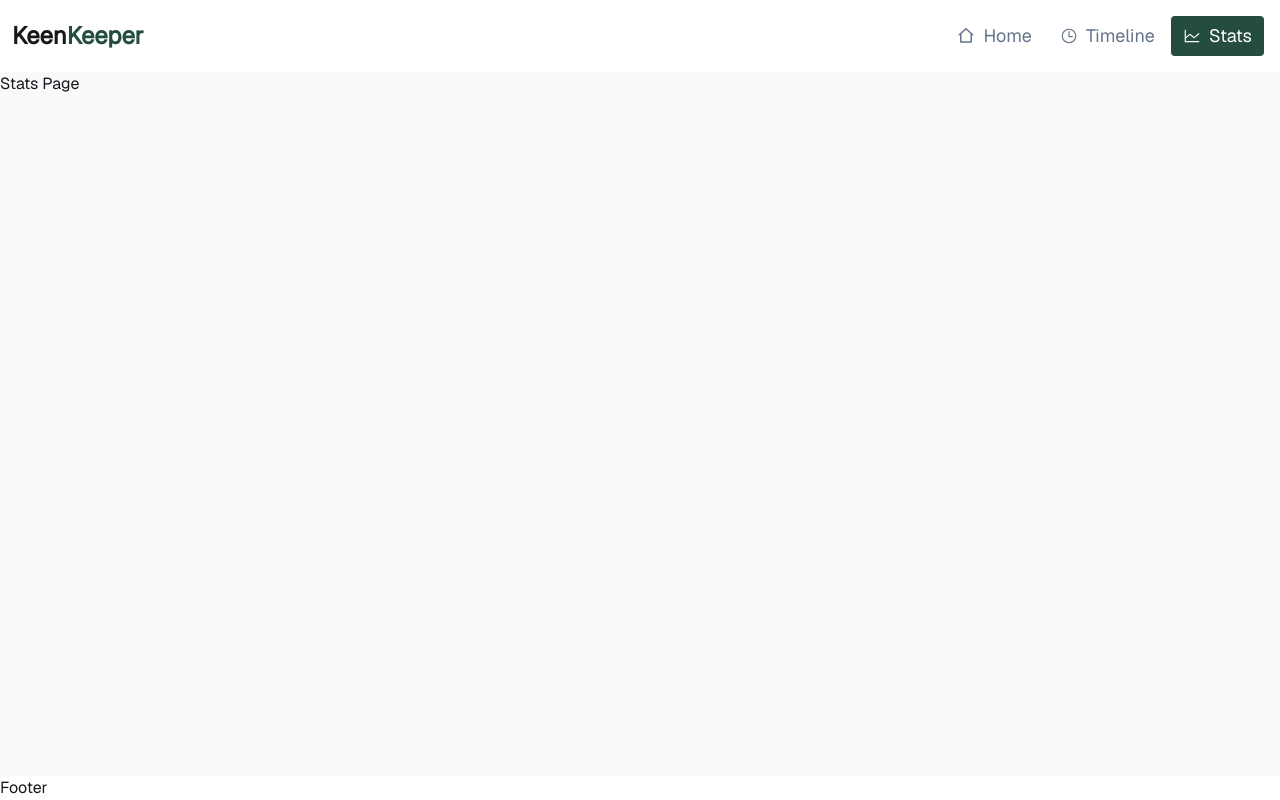
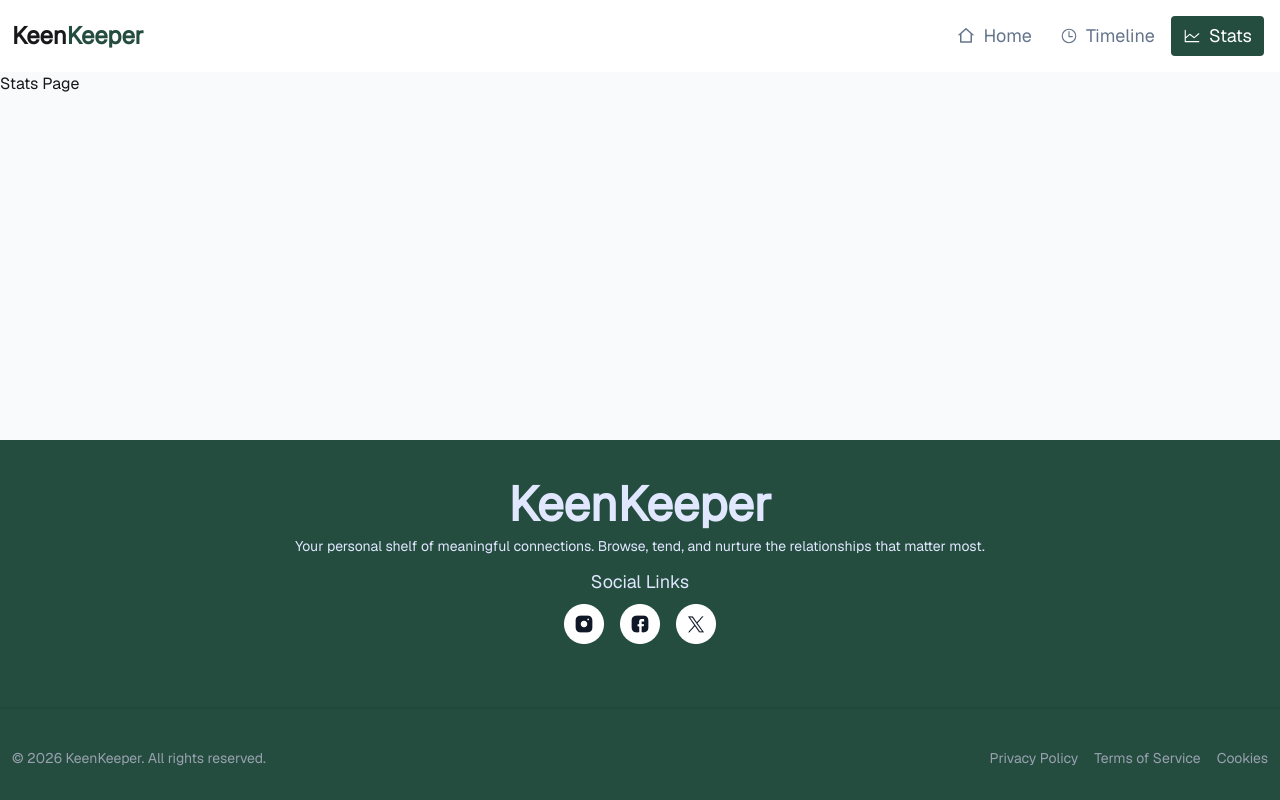
Before and after one commit to mjaabdullah/keen-keeper, a React (Vite) app: page /stats in a window 1280 px wide. Built offline with nearby package versions, Linux system fonts and the light colour scheme.

Commit message:
Add Footer

```diff
--- a/src/components/shared/Footer.jsx
+++ b/src/components/shared/Footer.jsx
@@ -1,5 +1,47 @@
+import facebookLogo from "../../assets/facebook.png";
+import instagramLogo from "../../assets/instagram.png";
+import twitterLogo from "../../assets/twitter.png";
 const Footer = () => {
-  return <div>Footer</div>;
+  return (
+    <footer className="bg-[#244D3F]">
+      <div className="container mx-auto">
+        <section className="footer footer-horizontal footer-center text-primary-content p-2.5 md:p-10 gap-3 pb-2.5">
+          <aside>
+            <h2 className="text-5xl font-bold">KeenKeeper</h2>
+            <p>
+              Your personal shelf of meaningful connections. Browse, tend, and
+              nurture the relationships that matter most.
+            </p>
+          </aside>
+          <nav>
+            <h4 className=" text-lg">Social Links</h4>
+            <div className="grid grid-flow-col gap-4">
+              <a>
+                <img src={instagramLogo} alt="Instagram" />
+              </a>
+              <a>
+                <img src={facebookLogo} alt="Facebook" />
+              </a>
+              <a>
+                <img src={twitterLogo} alt="Twitter" />
+              </a>
+            </div>
+          </nav>
+        </section>
+        <div className="divider"></div>
+        <section className="footer sm:footer-horizontal text-gray-400 items-center justify-center sm:justify-between px-3 py-8 pt-4 gap-2">
+          <aside className="grid-flow-col items-center">
+            <p>© {new Date().getFullYear()} KeenKeeper. All rights reserved.</p>
+          </aside>
+          <nav className="grid-flow-col gap-4 md:place-self-center md:justify-self-end">
+            <a className="link link-hover">Privacy Policy</a>
+            <a className="link link-hover">Terms of Service</a>
+            <a className="link link-hover">Cookies</a>
+          </nav>
+        </section>
+      </div>
+    </footer>
+  );
 };
 
 export default Footer;
--- a/src/pages/ErrorPage/ErrorPage.jsx
+++ b/src/pages/ErrorPage/ErrorPage.jsx
@@ -1,8 +1,88 @@
+import { useNavigate } from "react-router";
+
 const ErrorPage = () => {
+  const navigate = useNavigate();
+
   return (
-    <div>
-      <h1>Error 404</h1>
-      <p>The page you are looking for does not exist.</p>
+    <div className="min-h-screen bg-base-200 flex items-center justify-center px-4">
+      <div className="text-center max-w-lg w-full">
+        {/* Animated 404 Number */}
+        <div className="relative mb-6">
+          <h1 className="text-[8rem] sm:text-[10rem] font-black leading-none select-none">
+            <span className="text-primary drop-shadow-lg">4</span>
+            <span className="text-base-content opacity-10">0</span>
+            <span className="text-primary drop-shadow-lg">4</span>
+          </h1>
+          {/* Floating badge */}
+          <div className="badge badge-error badge-lg absolute top-4 right-1/4 animate-bounce shadow-md">
+            Oops!
+          </div>
+        </div>
+
+        {/* Card */}
+        <div className="card bg-base-100 shadow-xl border border-base-300 rounded-2xl">
+          <div className="card-body items-center text-center gap-4 py-8 px-6">
+            {/* Icon */}
+            <div className="text-5xl mb-2">🔍</div>
+
+            <h2 className="card-title text-2xl font-bold text-base-content">
+              পেজটি খুঁজে পাওয়া যায়নি
+            </h2>
+
+            <p className="text-base-content/60 text-sm leading-relaxed">
+              তুমি যে পেজটি খুঁজছ সেটি হয়তো সরানো হয়েছে, নাম পরিবর্তন হয়েছে,
+              অথবা কখনো ছিলই না।
+            </p>
+
+            {/* Divider */}
+            <div className="divider my-1 w-full opacity-30"></div>
+
+            {/* Buttons */}
+            <div className="flex flex-col sm:flex-row gap-3 w-full justify-center">
+              <button
+                className="btn btn-primary rounded-xl flex-1"
+                onClick={() => navigate("/")}
+              >
+                🏠 হোম পেজে যাও
+              </button>
+              <button
+                className="btn btn-outline rounded-xl flex-1"
+                onClick={() => navigate(-1)}
+              >
+                ← আগের পেজ
+              </button>
+            </div>
+
+            {/* Alert */}
+            <div
+              role="alert"
+              className="alert alert-warning mt-2 rounded-xl text-sm"
+            >
+              <svg
+                xmlns="http://www.w3.org/2000/svg"
+                className="h-5 w-5 shrink-0"
+                fill="none"
+                viewBox="0 0 24 24"
+                stroke="currentColor"
+              >
+                <path
+                  strokeLinecap="round"
+                  strokeLinejoin="round"
+                  strokeWidth={2}
+                  d="M12 9v2m0 4h.01M10.29 3.86L1.82 18a2 2 0 001.71 3h16.94a2 2 0 001.71-3L13.71 3.86a2 2 0 00-3.42 0z"
+                />
+              </svg>
+              <span>URL টি সঠিক কিনা আরেকবার চেক করো।</span>
+            </div>
+          </div>
+        </div>
+
+        {/* Footer hint */}
+        <p className="mt-6 text-xs text-base-content/40">
+          Error Code: <span className="font-mono text-primary">404</span> — Page
+          Not Found
+        </p>
+      </div>
     </div>
   );
 };
```
